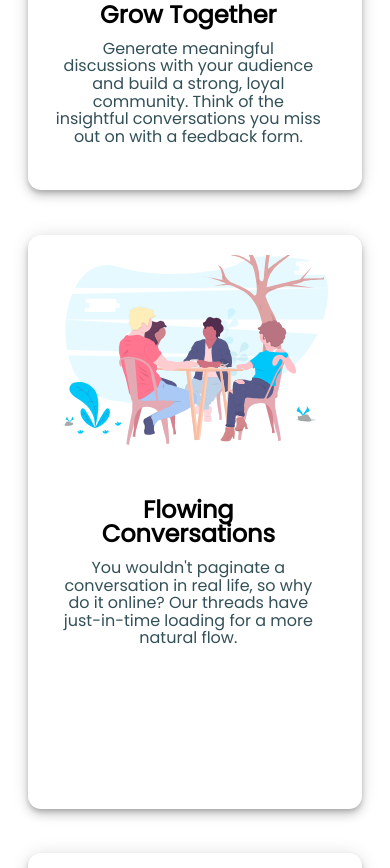
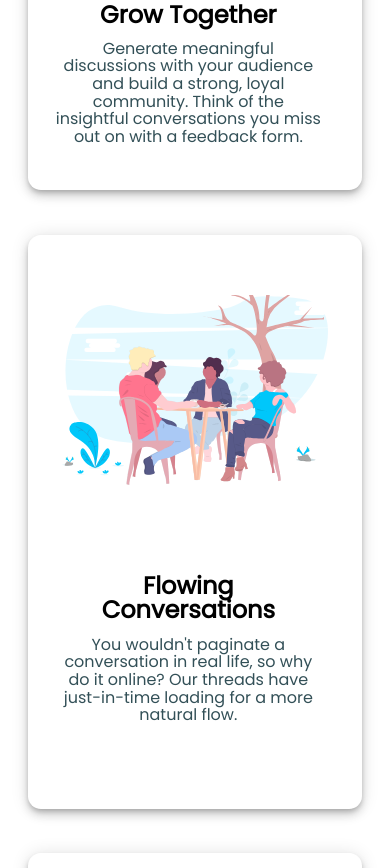
Before and after one commit to PhyoeThantKo/Huddle-frontend, a plain HTML site: page index.html in a window 390 px wide. Shown: the part 1129-1997 px from the top of the page. Drawn offline with Linux system fonts and the light colour scheme.

Commit message:
readibility_errorsfixed

```diff
--- a/style.css
+++ b/style.css
@@ -419,6 +419,8 @@ only screen and (min-device-pixel-ratio: 1.5){
     width: 80%;
   }
 
+  /*cards*/
+
   #cards-container{
     width: 95%;
   }
@@ -445,8 +447,14 @@ only screen and (min-device-pixel-ratio: 1.5){
     line-height: 1.1rem;
   }
 
+.card-right{
+  height: 55%;
+  padding-top: 15%;
+}
+
   .card-img{
     width: 80%;
+    padding-top: 3%;
     padding-left: 0;
   }
 
@@ -456,7 +464,7 @@ only screen and (min-device-pixel-ratio: 1.5){
       flex-direction: column;
   }
   .pmiddle{
-     padding-top: 50px;
+    margin-bottom: 12%;
   }
 
 
```
